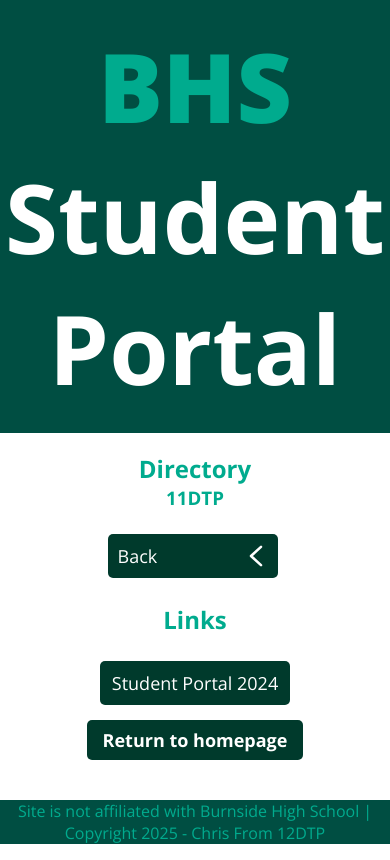
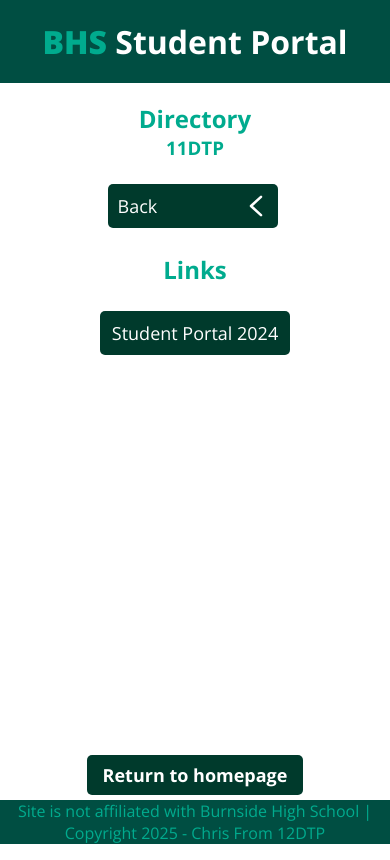
Before and after one commit to Apple-tree-creator/BHS-Student_Portal-Flask_DB, a Flask app: a page that uses templates/boring.html in a window 390 px wide. Run offline with Flask 3, Linux system fonts and the light colour scheme; data comes from the database, SQL or seed files in the repository.

Commit message:
Improved mobile accessibility

```diff
--- a/main.py
+++ b/main.py
@@ -36,7 +36,7 @@ def directory(name):
        # very basic anti-table dropping (Sanitize input)
        # for more info, refer to https://cdn.prod.website-files.com/681e366f54a6e3ce87159ca4/6877c77e021072217466290e_bobby-tables.png
        if ';' in name or '"' in name or "'" in name:
-             print(f'[{time}]{RED}[ERROR]{RESET}:{RED} Dangerous characters found in request; cancelling request and returning 403{RESET}')
+             print(f'[{time}]{RED}[ERROR]: Dangerous characters found in request; cancelling request and returning 403{RESET}')
              abort(403)
 
        # converts '%' to ' '
--- a/static/style.css
+++ b/static/style.css
@@ -213,3 +213,17 @@ a {
 .home-button:hover{
     background-color: red;
 }
+
+@media only screen and (max-width: 767px), only screen and (max-height: 800px) {
+    h1 {
+        font-size: 200%;
+    }
+
+    .container {
+        width: 95%
+    }
+
+    .home-button-container {
+        bottom: 15px;
+    }
+}
```
